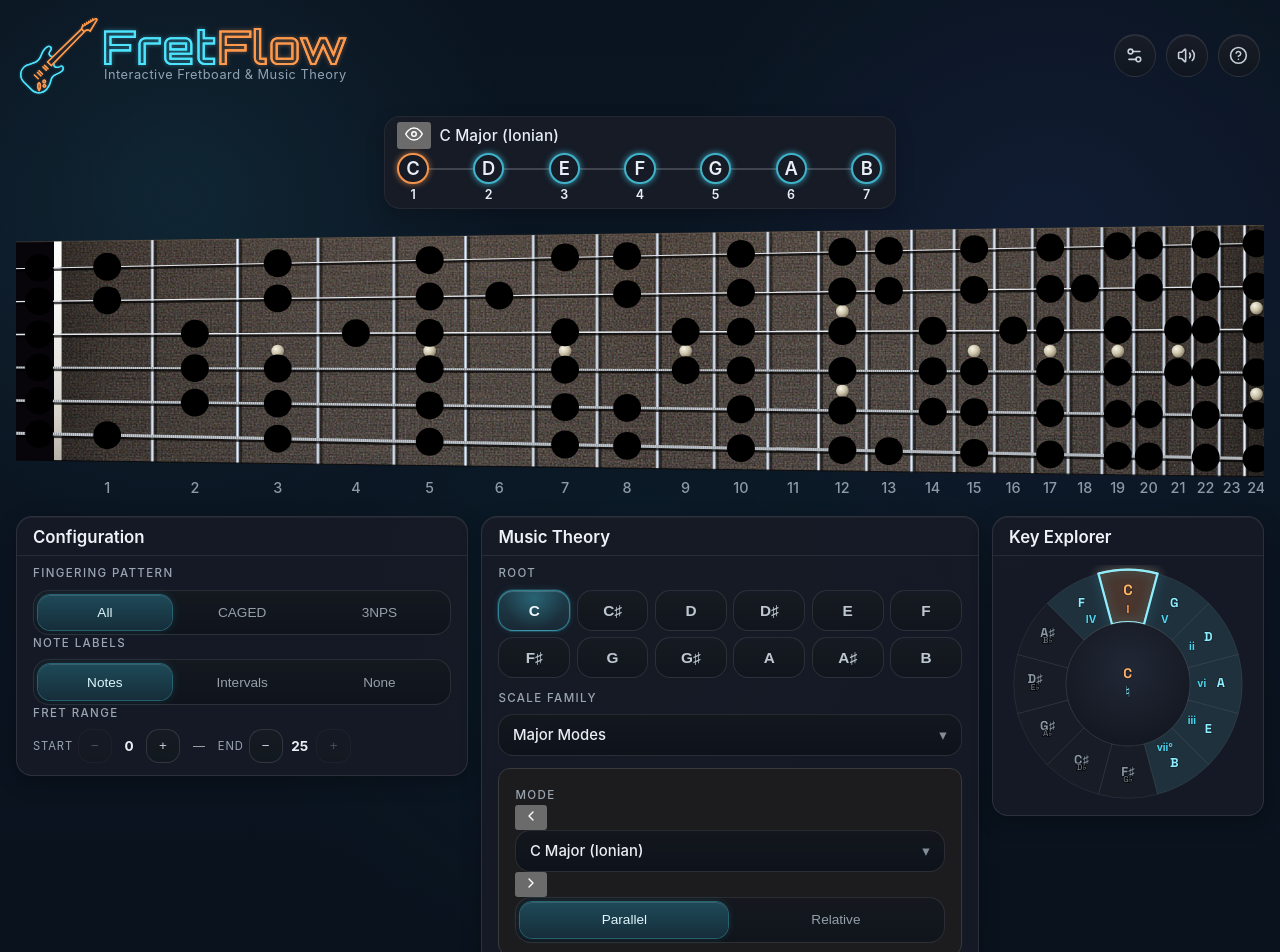
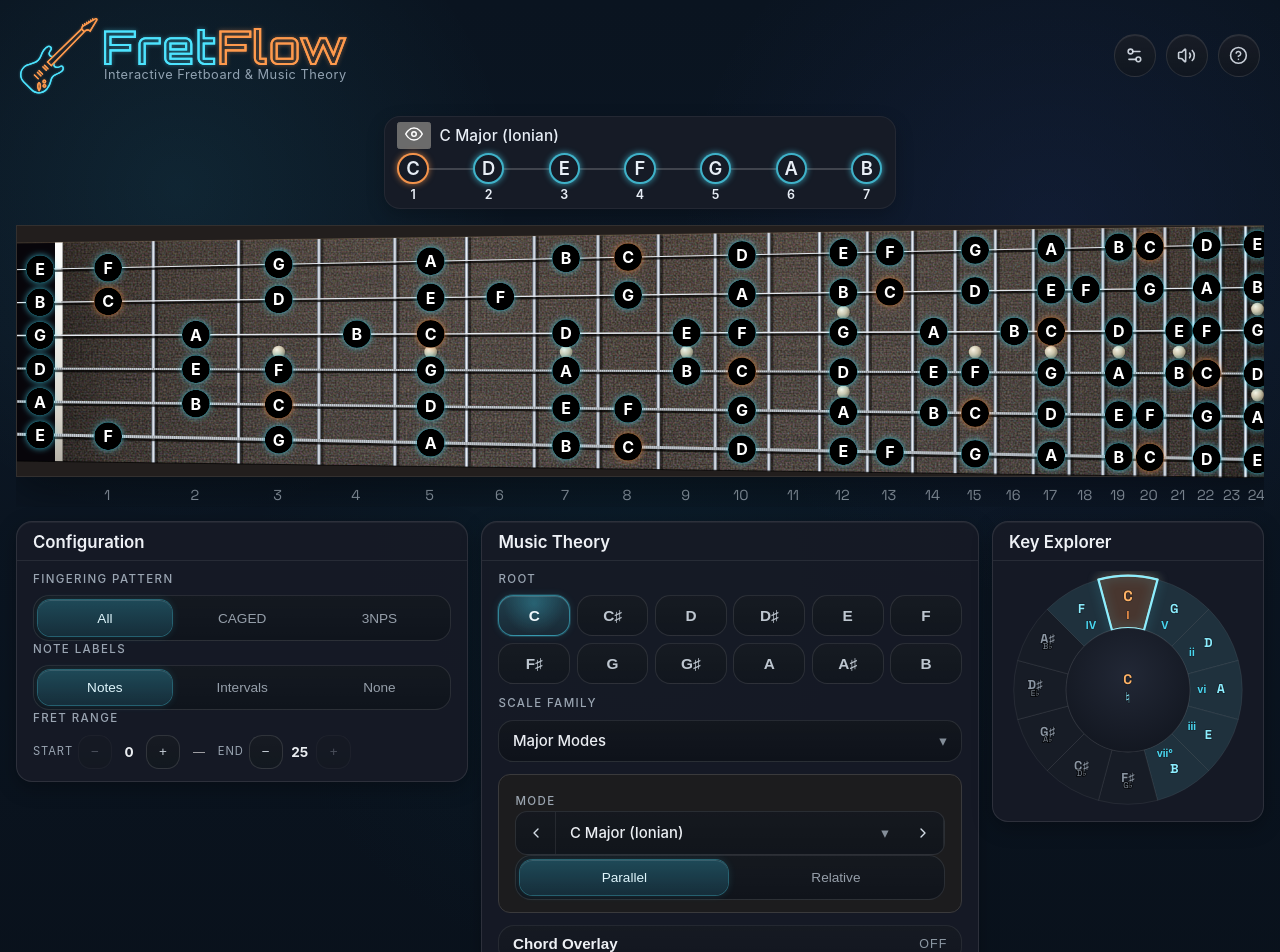
Before and after one commit to iecg/fretboard-app, a React (Vite) app: page / in a window 1280 px wide. Shown: the top 952 px of the page. Built offline with nearby package versions, Linux system fonts and the light colour scheme.

Commit message:
refactor: apply CSS Module fixes and improvements based on findings

```diff
--- a/src/CircleOfFifths.module.css
+++ b/src/CircleOfFifths.module.css
@@ -38,6 +38,7 @@
 }
 
 .circle-slice.circle-slice--scale {
+  fill: rgb(35 45 60); /* Fallback */
   fill: color-mix(in srgb, var(--neon-cyan) 8%, rgb(27 33 44 / 1));
 }
 
@@ -46,6 +47,7 @@
 }
 
 .circle-slice.active {
+  fill: rgb(70 50 45); /* Fallback */
   fill: color-mix(in srgb, var(--neon-orange) 18%, rgb(32 32 40 / 1));
   stroke: var(--neon-orange) !important;
   stroke-width: 2.3 !important;
@@ -53,6 +55,7 @@
 }
 
 .circle-slice.active:hover {
+  fill: rgb(85 60 55); /* Fallback */
   fill: color-mix(in srgb, var(--neon-orange) 24%, rgb(36 36 44 / 1));
 }
 
--- a/src/FretboardSVG.module.css
+++ b/src/FretboardSVG.module.css
@@ -20,11 +20,9 @@
   outline: none;
 }
 
-:global(.fretboard-note):focus-visible circle,
-:global(.fretboard-note):focus-visible rect,
-:global(.fretboard-note):focus-visible polygon {
-  stroke: var(--accent-primary) !important;
-  stroke-width: 3 !important;
+:global(.note-bubble):focus-visible {
+  outline: 3px solid var(--accent-primary) !important;
+  outline-offset: 2px;
 }
 
 /* Note Role Styling */
--- a/src/FretboardSVG.tsx
+++ b/src/FretboardSVG.tsx
@@ -13,6 +13,7 @@ import {
 } from "./theory";
 import { parseNote } from "./guitar";
 import { STRING_ROW_PX_TABLET } from "./layout/responsive";
+import "./FretboardSVG.module.css";
 import type { ShapePolygon, CagedShape } from "./shapes";
 import type { ActiveShapeType } from "./hooks/useFretboardState";
 import {
--- a/src/components/AppHeader.module.css
+++ b/src/components/AppHeader.module.css
@@ -186,6 +186,3 @@
 .app-container[data-layout-tier="tablet"] .app-header-brand-wordmark .fretflow-wordmark {
   height: clamp(1.35rem, 2.65vw, 2.05rem);
 }
-dmark :global(.fretflow-wordmark) {
-  height: clamp(1.35rem, 2.65vw, 2.05rem);
-}
--- a/src/components/LabeledSelect.module.css
+++ b/src/components/LabeledSelect.module.css
@@ -1,14 +1,14 @@
-.labeled-select {
+:global(.labeled-select) {
   display: block;
 }
 
-.labeled-select-label {
+:global(.labeled-select-label) {
   display: flex;
   flex-direction: column;
   gap: 0.45rem;
 }
 
-.labeled-select-label-text {
+:global(.labeled-select-label-text) {
   font-size: 0.72rem;
   font-weight: var(--font-weight-medium);
   color: rgb(188 200 214 / 0.8);
@@ -17,13 +17,13 @@
   text-transform: uppercase;
 }
 
-.labeled-select-field {
+:global(.labeled-select-field) {
   position: relative;
   display: flex;
   align-items: center;
 }
 
-.labeled-select-native {
+:global(.labeled-select-native) {
   appearance: none;
   width: 100%;
   min-height: 3rem;
@@ -45,25 +45,25 @@
     background-color var(--transition-fast);
 }
 
-.labeled-select-native:focus-visible {
+:global(.labeled-select-native):focus-visible {
   outline: var(--focus-ring);
   outline-offset: var(--focus-ring-offset);
   box-shadow: var(--focus-ring-glow);
 }
 
-.labeled-select-native:hover:not(:disabled) {
+:global(.labeled-select-native):hover:not(:disabled) {
   border-color: rgb(77 228 255 / 0.48);
 }
 
-.labeled-select-native:disabled {
+:global(.labeled-select-native):disabled {
   cursor: not-allowed;
 }
 
-.labeled-select--disabled {
+:global(.labeled-select--disabled) {
   opacity: var(--disabled-opacity);
 }
 
-.labeled-select-chevron {
+:global(.labeled-select-chevron) {
   position: absolute;
   right: 0.95rem;
   color: rgb(194 206 220 / 0.65);
@@ -73,11 +73,11 @@
 }
 
 /* Visually-hidden label: accessible to screen readers via <label htmlFor>, invisible visually. */
-.labeled-select--hide-label .labeled-select-label {
+:global(.labeled-select--hide-label) :global(.labeled-select-label) {
   gap: 0;
 }
 
-.labeled-select--hide-label .labeled-select-label-text {
+:global(.labeled-select--hide-label) :global(.labeled-select-label-text) {
   position: absolute;
   width: 1px;
   height: 1px;
@@ -90,14 +90,14 @@
 }
 
 /* Desktop: tighter select height — Phase 3 density pass. */
-:global(.app-container[data-layout-tier="desktop"]) .labeled-select-native {
+:global(.app-container[data-layout-tier="desktop"]) :global(.labeled-select-native) {
   min-height: 2.65rem;
   padding: 0.52rem 2.6rem 0.52rem 0.85rem;
   font-size: 0.93rem;
 }
 
 /* Tablet tier: slightly tighter select height — still comfortably touchable. */
-:global(.app-container[data-layout-tier="tablet"]) .labeled-select-native {
+:global(.app-container[data-layout-tier="tablet"]) :global(.labeled-select-native) {
   min-height: 2.82rem;
   padding: 0.62rem 2.7rem 0.62rem 0.9rem;
   font-size: 0.95rem;
--- a/src/components/LabeledSelect.tsx
+++ b/src/components/LabeledSelect.tsx
@@ -1,6 +1,6 @@
 import { useId } from 'react';
 import clsx from 'clsx';
-import styles from './LabeledSelect.module.css';
+import './LabeledSelect.module.css';
 
 export interface LabeledSelectOption {
   value: string;
@@ -35,13 +35,13 @@ export function LabeledSelect({
   const selectId = id ?? generatedId;
 
   return (
-    <div className={clsx(styles['labeled-select'], { [styles['labeled-select--disabled']]: disabled, [styles['labeled-select--hide-label']]: hideLabel }, className)}>
-      <label className={styles['labeled-select-label']} htmlFor={selectId}>
-        <span className={styles['labeled-select-label-text']}>{label}</span>
-        <div className={styles['labeled-select-field']}>
+    <div className={clsx('labeled-select', { 'labeled-select--disabled': disabled, 'labeled-select--hide-label': hideLabel }, className)}>
+      <label className="labeled-select-label" htmlFor={selectId}>
+        <span className="labeled-select-label-text">{label}</span>
+        <div className="labeled-select-field">
           <select
             id={selectId}
-            className={styles['labeled-select-native']}
+            className="labeled-select-native"
             value={value}
             onChange={(event) => onChange(event.target.value)}
             aria-describedby={ariaDescribedBy}
@@ -57,7 +57,7 @@ export function LabeledSelect({
               </option>
             ))}
           </select>
-          <span className={styles['labeled-select-chevron']} aria-hidden="true">
+          <span className="labeled-select-chevron" aria-hidden="true">
             ▾
           </span>
         </div>
--- a/src/components/StepperControl.tsx
+++ b/src/components/StepperControl.tsx
@@ -1,6 +1,20 @@
-import clsx from "clsx";
+import { cva, type VariantProps } from "class-variance-authority";
 import styles from "./StepperControl.module.css";
 import shared from "./shared.module.css";
+
+const stepperControlVariants = cva(styles["stepper-control"], {
+  variants: {
+    variant: {
+      toolbar: styles.toolbar,
+      mobile: styles.mobile,
+    },
+  },
+  defaultVariants: {
+    variant: "toolbar",
+  },
+});
+
+export type StepperControlVariant = VariantProps<typeof stepperControlVariants>["variant"];
 
 export interface StepperControlProps {
   value: number;
@@ -10,7 +24,7 @@ export interface StepperControlProps {
   step?: number;
   label?: string;
   formatValue?: (val: number) => string;
-  buttonVariant?: "toolbar" | "mobile";
+  buttonVariant?: StepperControlVariant;
 }
 
 export function StepperControl({
@@ -24,7 +38,7 @@ export function StepperControl({
   buttonVariant = "toolbar",
 }: StepperControlProps) {
   return (
-    <div className={clsx(styles["stepper-control"], styles[buttonVariant])}>
+    <div className={stepperControlVariants({ variant: buttonVariant })}>
       {label && <span className={shared["section-label"]}>{label}</span>}
       <div
         className={styles["stepper-group"]}
--- a/src/components/TheoryControls.module.css
+++ b/src/components/TheoryControls.module.css
@@ -23,7 +23,7 @@
 }
 
 /* Compound nav strip: left-btn | select | right-btn as one connected widget */
-.theory-browser-main {
+:global(.theory-browser-main) {
   min-width: 0;
   display: grid;
   grid-template-columns: auto minmax(0, 1fr) auto;
@@ -38,32 +38,32 @@
 }
 
 /* Selector cell stretches to fill compound height */
-.theory-browser-selector {
+:global(.theory-browser-selector) {
   display: flex;
   align-items: stretch;
   min-width: 0;
 }
 
 /* Cascade LabeledSelect internals to fill height within compound */
-.theory-browser-main :global(.labeled-select),
-.theory-browser-main :global(.labeled-select-label) {
+:global(.theory-browser-main) :global(.labeled-select),
+:global(.theory-browser-main) :global(.labeled-select-label) {
   display: flex;
   flex: 1;
   min-width: 0;
 }
 
-.theory-browser-main :global(.labeled-select-label) {
+:global(.theory-browser-main) :global(.labeled-select-label) {
   flex-direction: row;
   gap: 0;
   align-items: stretch;
 }
 
-.theory-browser-main :global(.labeled-select-field) {
+:global(.theory-browser-main) :global(.labeled-select-field) {
   flex: 1;
 }
 
 /* Strip native select of its own chrome — inherits compound surface */
-.theory-browser-main :global(.labeled-select-native) {
+:global(.theory-browser-main) :global(.labeled-select-native) {
   border: none;
   border-radius: 0;
   background: transparent;
@@ -72,18 +72,18 @@
   padding-right: 2.4rem;
 }
 
-.theory-browser-main :global(.labeled-select-native:hover) {
+:global(.theory-browser-main) :global(.labeled-select-native:hover) {
   border-color: transparent;
 }
 
 /* Inset focus ring — avoids overflow:hidden clipping */
-.theory-browser-main :global(.labeled-select-native:focus-visible) {
+:global(.theory-browser-main) :global(.labeled-select-native:focus-visible) {
   outline: none;
   box-shadow: inset 0 0 0 2px var(--neon-cyan);
 }
 
 /* Nav buttons — no individual border/bg; inner dividers via border-right/left */
-.theory-nav-btn {
+:global(.theory-nav-btn) {
   width: 2.75rem;
   height: 3rem;
   display: inline-flex;
@@ -178,7 +178,7 @@
 }
 
 @media (max-width: 767px) {
-  .theory-nav-btn {
+  :global(.theory-nav-btn) {
     width: 2.7rem;
     /* height stays 3rem — matches select min-height on mobile */
   }
@@ -196,7 +196,7 @@
 }
 
 /* Desktop: shrink compound nav to match the desktop select height (2.65rem) */
-:global(.app-container[data-layout-tier="desktop"]) .theory-nav-btn {
+:global(.app-container[data-layout-tier="desktop"]) :global(.theory-nav-btn) {
   width: 2.5rem;
   height: 2.65rem;
 }
@@ -212,7 +212,7 @@
   gap: 0.66rem;
 }
 
-:global(.app-container[data-layout-tier="tablet"]) .theory-nav-btn {
+:global(.app-container[data-layout-tier="tablet"]) :global(.theory-nav-btn) {
   width: 2.75rem;
   height: 2.82rem;
 }
```
